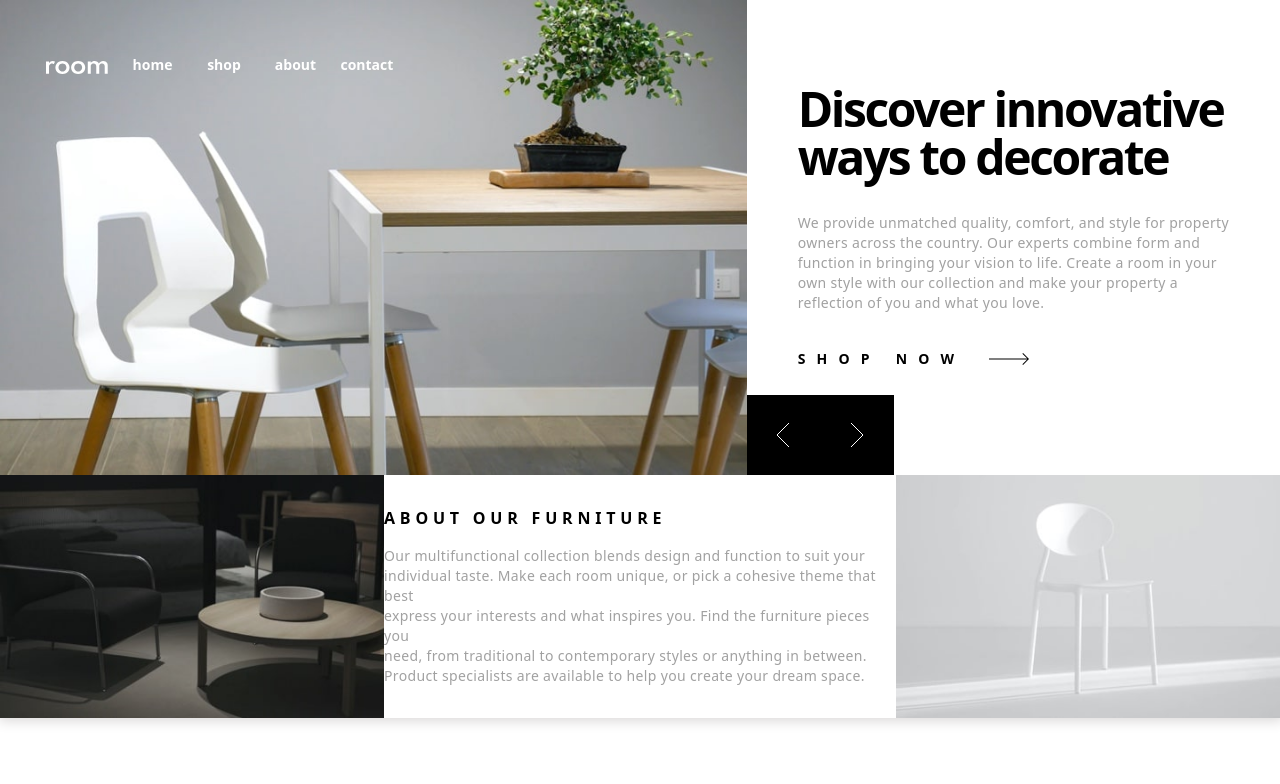
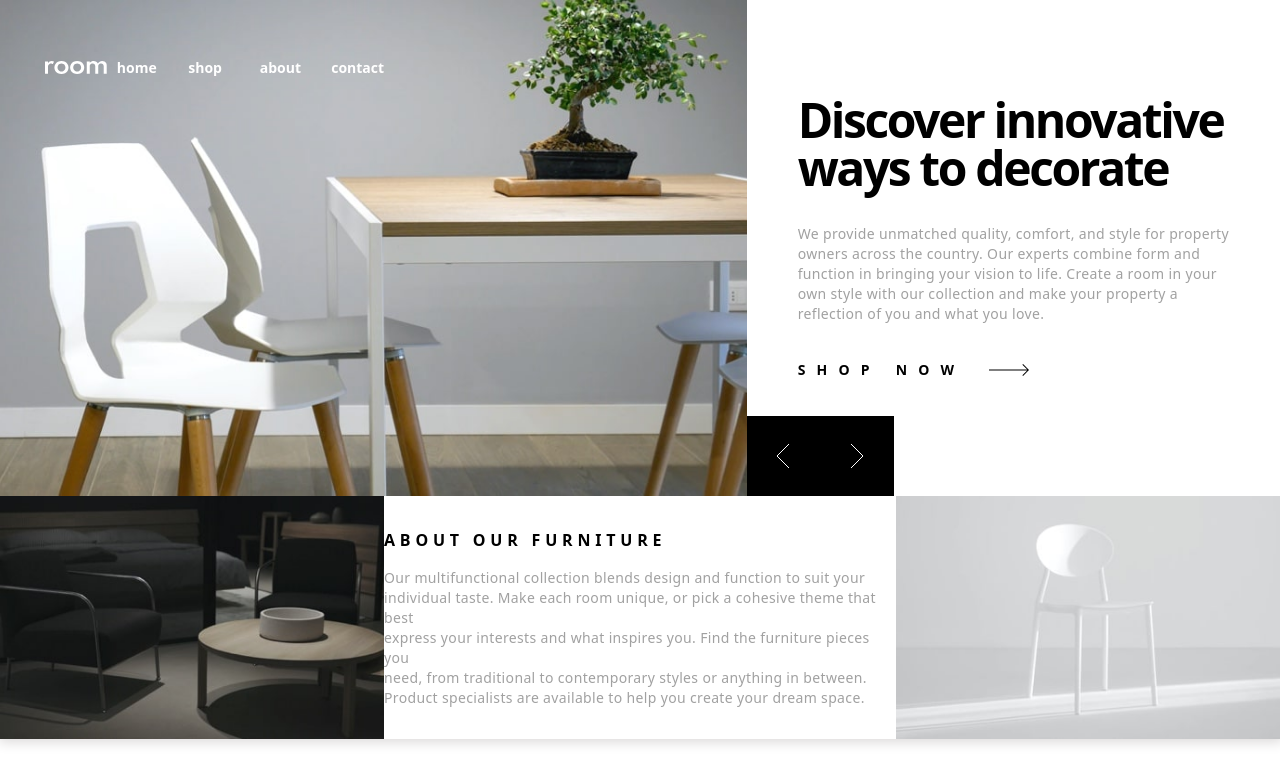
Before and after one commit to dot-enny/room-homepage-master, a website: page public/index.html in a window 1280 px wide. Drawn offline with Linux system fonts and the light colour scheme.

Commit message:
added carousel for hero image and refactored code

```diff
--- a/public/index.html
+++ b/public/index.html
@@ -10,38 +10,61 @@
 </head>
 <body>
     <main class="grid grid-cols-12 lg:my-14 xl:my-0">
-
-        <header class="mobile col-span-12 w-full relative grid"> <!--mobile header-->
-            <img src="/images/mobile-image-hero-1.jpg" alt="" class="col-span-12 w-full">
-            <nav class="fixed bg-white text-sm font-bold w-full py-10 px-4 z-10 grid grid-cols-5 items-center hidden"> <!--mobile nav-->
-                <img src="/images/icon-close.svg" alt="close nav" class="">
-                <a href="#">home</a>
-                <a href="#">shop</a>
-                <a href="#">about</a>
-                <a href="#">contact</a>
+        <header class="hero carousel col-span-12 lg:col-span-7 relative">
+            <!--MOBILE NAV-->
+            <nav class="mobile is-hidden mobile__nav-container absolute bg-white text-sm font-bold w-full py-10 px-4 z-20">
+                <ul class="mobile__nav flex justify-around">
+                    <li><img src="/images/icon-close.svg" alt="close nav" id="close"></li>
+                    <li><a href="#">home</a></li>
+                    <li><a href="#">shop</a></li>
+                    <li><a href="#">about</a></li>
+                    <li><a href="#">contact</a></li>
+                </ul>
             </nav>
-            <div class="absolute top-10 w-3/4 flex justify-around py-2"> <!--nav-icon and logo-->
-                <img src="/images/icon-hamburger.svg" alt="nav">
+            <!--MOBILE LOGO AND BURGER-NAV-->
+            <div class="mobile absolute top-10 w-3/4 flex justify-around py-2 z-10">
+                <img src="/images/icon-hamburger.svg" alt="nav" id="burger">
                 <img src="/images/logo.svg" alt="logo">
             </div>
-            <div class="absolute w-1/3 place-self-end grid grid-cols-2"> <!--mobile left and right icons-->
-                <div class="mobile-sliders"><img src="/images/icon-angle-left.svg" alt="left"></div>
-                <div class="mobile-sliders"><img src="/images/icon-angle-right.svg" alt="right"></div>
+            <!--DESKTOP NAV-->
+            <nav class="desktop desktop__nav-container">
+                <ul class="desktop__nav">
+                    <li><img src="/images/logo.svg" alt="logo" class="lg:mr-2"></li>
+                    <li><a href="#">home</a></li>
+                    <li><a href="#">shop</a></li>
+                    <li><a href="#">about</a></li>
+                    <li><a href="#">contact</a></li>
+                </ul>
+            </nav>
+            <!--CAROUSEL-->
+            <div class="carousel__track-container grid">
+                <!--MOBILE CAROUSEL BUTTONS IN HERO SECTION-->
+                <div class="mobile z-10 absolute w-1/3 place-self-end grid grid-cols-2">
+                    <button class="mobile-sliders carousel__button carousel__button--previous">
+                        <img src="/images/icon-angle-left.svg" alt="left">
+                    </button>
+                    <button class="mobile-sliders carousel__button carousel__button--next">
+                        <img src="/images/icon-angle-right.svg" alt="right">
+                    </button>
+                </div>
+                <ul class="carousel__track">
+                    <li class="carousel__slide current-slide">
+                        <img src="/images/mobile-image-hero-1.jpg" alt="" class="carousel__image w-full mobile">
+                        <img src="/images/desktop-image-hero-1.jpg" alt="" class="carousel__image w-full desktop">
+                    </li>
+                    <li class="carousel__slide">
+                        <img src="/images/mobile-image-hero-2.jpg" alt=""  class="carousel__image w-full mobile">
+                        <img src="/images/desktop-image-hero-2.jpg" alt=""  class="carousel__image w-full desktop">
+                    </li>
+                    <li class="carousel__slide">
+                        <img src="/images/mobile-image-hero-3.jpg" alt=""  class="carousel__image w-full mobile">
+                        <img src="/images/desktop-image-hero-3.jpg" alt=""  class="carousel__image w-full desktop">
+                    </li>
+                </ul>
             </div>
         </header>
 
-        <header class="desktop col-span-7 relative"> <!--desktop header-->
-            <img src="/images/desktop-image-hero-1.jpg" alt="" class="w-full">
-            <nav class="desktop-nav absolute text-white text-sm font-semibold w-1/2 p-2 grid grid-cols-5 items-center justify-items-center">
-                <img src="/images/logo.svg" alt="" class="lg:mr-2"> <!--desktop nav-->
-                <a href="#">home</a>
-                <a href="#">shop</a>
-                <a href="#">about</a>
-                <a href="#">contact</a>
-            </nav>
-        </header>
-
-        <section class="col-span-12 grid place-content-center py-14 lg:col-span-5 lg:p-0">
+        <section class="details col-span-12 grid place-content-center py-14 lg:col-span-5 lg:p-0">
             <h1 class="text-4xl font-bold tracking-tighter lg:text-3xl xl:text-5xl">Discover innovative <br> ways to decorate</h1>
             <p class="text-primary-100 text-sm tracking-wide py-4 lg:pt-8 lg:text-xs xl:text-sm">
                 We provide unmatched quality, comfort, and <br class="mobile">
@@ -51,13 +74,19 @@
                 your <br class="desktop"> own style with our collection and make your <br class="mobile">
                 property a <br class="desktop"> reflection of you and what you love.
             </p>
-            <div class="flex items-center">
-                <span class="shop-now text-sm font-semibold py-5 hover:text-primary-100 lg:text-xs xl:text-sm">SHOP NOW</span>
-                <span><img src="/images/icon-arrow.svg" alt="icon-arrow" class="ml-6"></span>
+            <!--SHOP NOW-->
+            <div class="shop-now flex items-center">
+                <span class="shop-now__text text-sm font-semibold py-5 hover:text-primary-100 lg:text-xs xl:text-sm">SHOP NOW</span>
+                <span><img src="/images/icon-arrow.svg" alt="icon-arrow" class="shop-now__arrow ml-6"></span>
             </div>
-            <div class="desktop desktop-slide absolute self-end lg:grid grid-cols-2"> <!--desktop left and right icons-->
-                <div class="desktop-sliders"><img src="/images/icon-angle-left.svg" alt="left"></div>
-                <div class="desktop-sliders"><img src="/images/icon-angle-right.svg" alt="right"></div>
+            <!--DESKTOP CAROUSEL BUTTONS IN DETAILS SECTION-->
+            <div class="desktop desktop-slide absolute self-end lg:grid grid-cols-2">
+                <button class="carousel__button carousel__button--previous">
+                    <img src="/images/icon-angle-left.svg" alt="left">
+                </button>
+                <button class="carousel__button carousel__button--next">
+                    <img src="/images/icon-angle-right.svg" alt="right">
+                </button>
             </div>
         </section>
 
@@ -82,7 +111,8 @@
         </div>
 
         <img src="/images/image-about-light.jpg" alt="" class="mobile col-span-12 w-full">
-
     </main>
+    <script src="/src/carousel.js"></script>
+    <script src="/src/mobile-nav.js"></script>
 </body>
 </html>
--- /dev/null
+++ b/src/carousel.js
@@ -0,0 +1,33 @@
+const track = document.querySelector('.carousel__track');
+const slides = Array.from(track.children);
+const nextBtns = document.querySelectorAll('.carousel__button--next');
+const prevBtns = document.querySelectorAll('.carousel__button--previous');
+
+const slideWidth = slides[0].getBoundingClientRect().width;
+
+const setSlidePosition = (slide, index) => {
+    slide.style.left = slideWidth * index + 'px';
+}
+slides.forEach(setSlidePosition);
+
+const moveToSlide = (track, currentSlide, targetSlide) => {
+    track.style.transform = 'translateX(-' + targetSlide.style.left + ')';
+    currentSlide.classList.remove('current-slide');
+    targetSlide.classList.add('current-slide');
+}
+
+prevBtns.forEach(prevBtn => {
+	prevBtn.addEventListener('click', e => {
+	    const currentSlide = track.querySelector('.current-slide');
+	    const prevSlide = currentSlide.previousElementSibling;
+	    moveToSlide(track, currentSlide, prevSlide);
+	});
+});
+
+nextBtns.forEach(nextBtn => {
+	nextBtn.addEventListener('click', e => {
+	    const currentSlide = track.querySelector('.current-slide');
+	    const nextSlide = currentSlide.nextElementSibling;
+	    moveToSlide(track, currentSlide, nextSlide);
+	});
+});
--- /dev/null
+++ b/src/mobile-nav.js
@@ -0,0 +1,10 @@
+const navContainer = document.querySelector('.mobile__nav-container');
+const burger = document.querySelector('#burger');
+const closeNav = navContainer.querySelector('#close');
+
+burger.addEventListener('click', (e) => {
+    navContainer.classList.remove('is-hidden');
+});
+closeNav.addEventListener('click', (e) => {
+    navContainer.classList.add('is-hidden');
+});
--- a/src/style.css
+++ b/src/style.css
@@ -13,6 +13,6 @@
 .mobile-sliders {
     @apply bg-black justify-self-stretch p-5 grid justify-items-center hover:bg-primary-200
 }
-.desktop-sliders {
+.carousel__button {
     @apply bg-black justify-self-stretch grid justify-items-center hover:bg-primary-200 lg:h-full lg:p-5 xl:h-full xl:p-7
 }
--- a/src/style2.css
+++ b/src/style2.css
@@ -1,22 +1,49 @@
+* {
+    box-sizing: border-box;
+    margin: 0;
+    padding: 0;
+}
 main {
     box-shadow: 1px 1px 12px 2px hsl(0, 2%, 85%);
 }
-.shop-now {
+.is-hidden {
+    display: none;
+}
+ul {
+    list-style: none;
+}
+.shop-now__text {
     letter-spacing: 0.8em;
 }
 .about-furniture h1 {
     letter-spacing: 0.3em;
 }
-.desktop-nav {
-    top: 10%;
-    left: 5%;
+.carousel {
+    width: 100%;
+    height: 62vh;
+    position: relative;
 }
-.desktop-nav a {
-    padding-bottom: 5px;
+.carousel__track-container {
+    width: 100%;
+    height: 100%;
+    overflow: hidden;
 }
-.desktop-nav a:hover {
-    border-bottom: solid 2px white;
-    cursor: pointer;
+.carousel__track {
+    list-style: none;
+    position: relative;
+    width: 100%;
+    height: 100%;
+    transition: transform ease 0.5s;
+}
+.carousel__slide {
+    position: absolute;
+    width: 100%;
+    height: 100%;
+}
+.carousel__image {
+    object-fit: cover;
+    width: 100%;
+    height: 100%;
 }
 
 @media screen and (max-width: 1024px) {
@@ -29,4 +56,30 @@ main {
     .desktop-slide {
         width: 11.5vw;
     }
+    .desktop__nav-container {
+        width: 50%;
+        padding: 0.5rem/* 8px */;
+        position: absolute;
+        top: 10%;
+        left: 5%;
+        z-index: 1;
+    }
+    .desktop__nav {
+        color: white;
+        font-size: 0.875rem/* 14px */;
+        font-weight: 600;
+        line-height: 1.25rem/* 20px */;
+        display: grid;
+        grid-template-columns: repeat(5, 1fr);
+        justify-content: center;
+        align-items: center;
+    }
+    .desktop__nav a {
+        padding-bottom: 5px;
+    }
+    .desktop__nav a:hover {
+        border-bottom: solid 2px white;
+        cursor: pointer;
+    }
+
 }
```
Also changed, not shown: public/style.css.
